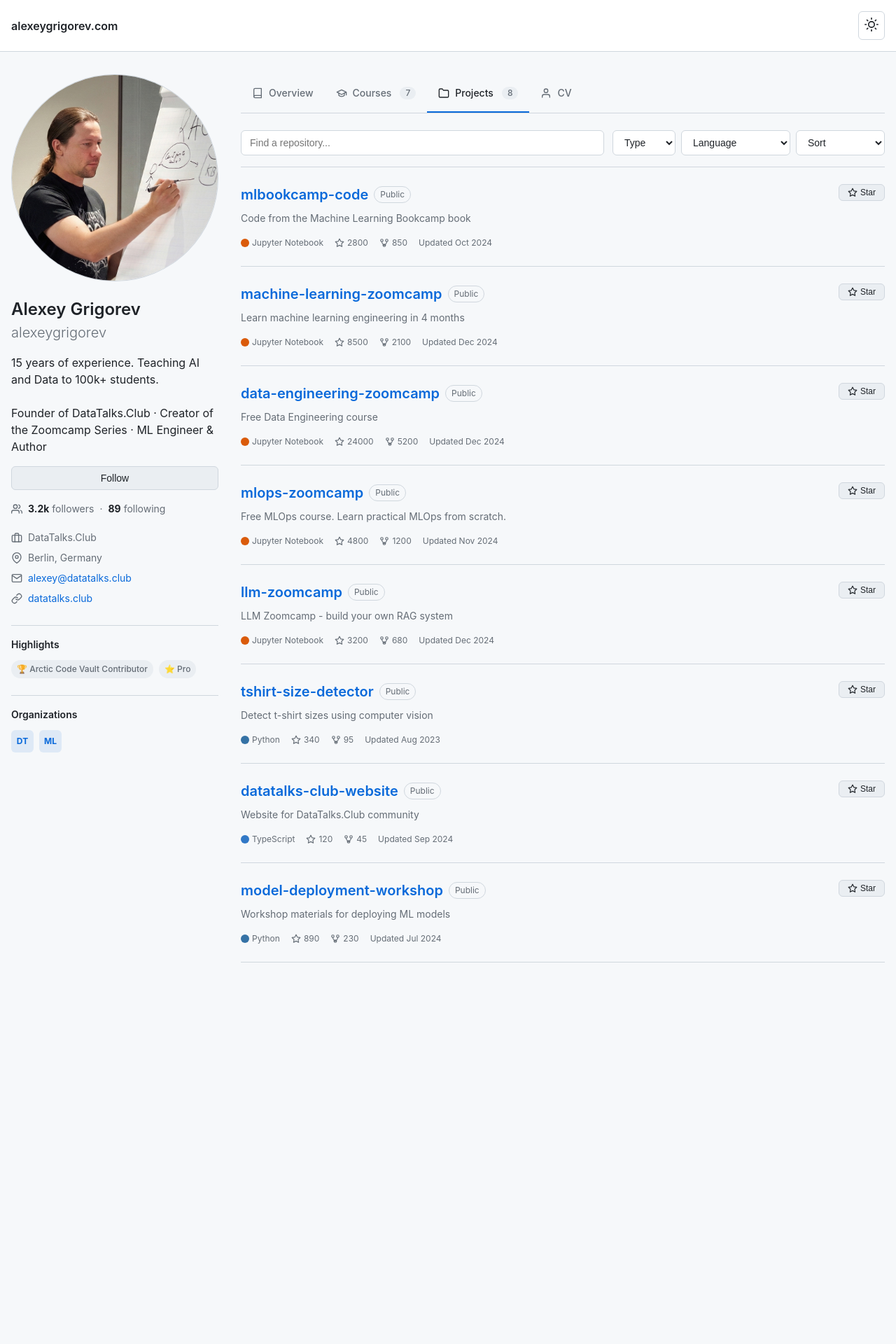
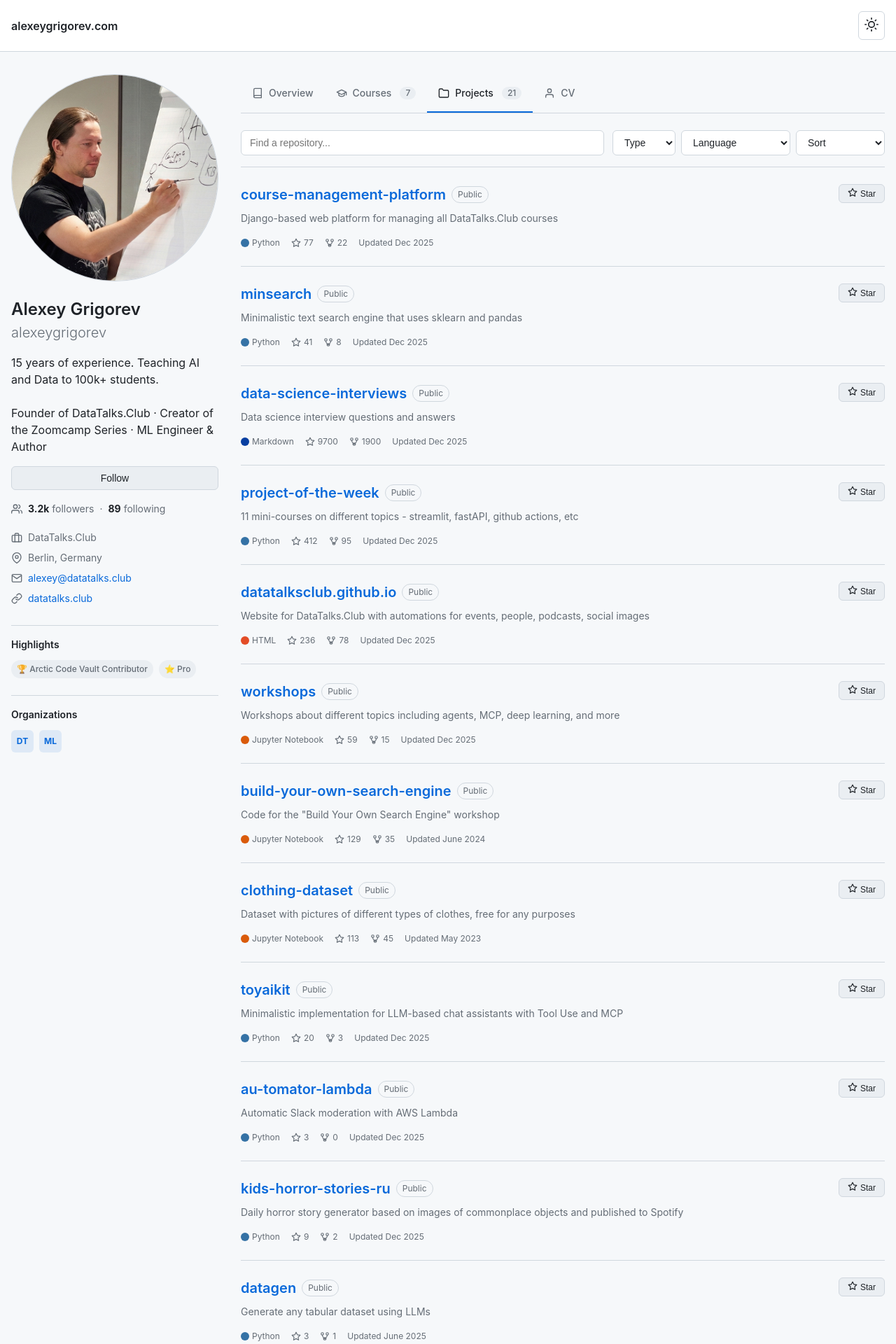
Before and after one commit to alexeygrigorev/alexeygrigorev.github.io, a Jekyll site: the page built from projects.html, in a window 1280 px wide. Shown: the top 1920 px of the page at 70% size. Built offline with Jekyll 4.4.1, drawn with Linux system fonts in a browser that asks for light colours; before the commit the page ends 1407 px from its top, so only the background shows below that; some of the changed text lies outside the part shown.

Commit message:
projects

```diff
--- a/_data/language_colors.yml
+++ b/_data/language_colors.yml
@@ -11,3 +11,5 @@ languages:
   C: "#555555"
   Rust: "#DEA584"
   Swift: "#F05138"
+  Markdown: "#083FA1"
+  HTML: "#E34C26"
--- a/_data/projects.yml
+++ b/_data/projects.yml
@@ -1,64 +1,177 @@
 projects:
-  - name: mlbookcamp-code
-    url: https://github.com/alexeygrigorev/mlbookcamp-code
-    description: Code from the Machine Learning Bookcamp book
+  - name: course-management-platform
+    url: https://github.com/DataTalksClub/course-management-platform
+    description: Django-based web platform for managing all DataTalks.Club courses
+    language: Python
+    stars: 77
+    forks: 22
+    updated: Dec 2025
+
+  - name: minsearch
+    url: https://github.com/alexeygrigorev/minsearch
+    description: Minimalistic text search engine that uses sklearn and pandas
+    language: Python
+    stars: 41
+    forks: 8
+    updated: Dec 2025
+
+  - name: data-science-interviews
+    url: https://github.com/alexeygrigorev/data-science-interviews
+    description: Data science interview questions and answers
+    language: Markdown
+    stars: 9700
+    forks: 1900
+    updated: Dec 2025
+
+  - name: project-of-the-week
+    url: https://github.com/DataTalksClub/project-of-the-week
+    description: 11 mini-courses on different topics - streamlit, fastAPI, github actions, etc
+    language: Python
+    stars: 412
+    forks: 95
+    updated: Dec 2025
+
+  - name: datatalksclub.github.io
+    url: https://github.com/DataTalksClub/datatalksclub.github.io
+    description: Website for DataTalks.Club with automations for events, people, podcasts, social images
+    language: HTML
+    stars: 236
+    forks: 78
+    updated: Dec 2025
+
+  - name: workshops
+    url: https://github.com/alexeygrigorev/workshops
+    description: Workshops about different topics including agents, MCP, deep learning, and more
     language: Jupyter Notebook
-    stars: 2800
-    forks: 850
-    updated: Oct 2024
+    stars: 59
+    forks: 15
+    updated: Dec 2025
 
-  - name: machine-learning-zoomcamp
-    url: https://github.com/DataTalksClub/machine-learning-zoomcamp
-    description: Learn machine learning engineering in 4 months
+  - name: build-your-own-search-engine
+    url: https://github.com/alexeygrigorev/build-your-own-search-engine
+    description: Code for the "Build Your Own Search Engine" workshop
     language: Jupyter Notebook
-    stars: 8500
-    forks: 2100
-    updated: Dec 2024
+    stars: 129
+    forks: 35
+    updated: June 2024
 
-  - name: data-engineering-zoomcamp
-    url: https://github.com/DataTalksClub/data-engineering-zoomcamp
-    description: Free Data Engineering course
+  - name: clothing-dataset
+    url: https://github.com/alexeygrigorev/clothing-dataset
+    description: Dataset with pictures of different types of clothes, free for any purposes
     language: Jupyter Notebook
-    stars: 24000
-    forks: 5200
-    updated: Dec 2024
+    stars: 113
+    forks: 45
+    updated: May 2023
 
-  - name: mlops-zoomcamp
-    url: https://github.com/DataTalksClub/mlops-zoomcamp
-    description: Free MLOps course. Learn practical MLOps from scratch.
-    language: Jupyter Notebook
-    stars: 4800
-    forks: 1200
-    updated: Nov 2024
+  - name: toyaikit
+    url: https://github.com/alexeygrigorev/toyaikit
+    description: Minimalistic implementation for LLM-based chat assistants with Tool Use and MCP
+    language: Python
+    stars: 20
+    forks: 3
+    updated: Dec 2025
 
-  - name: llm-zoomcamp
-    url: https://github.com/DataTalksClub/llm-zoomcamp
-    description: LLM Zoomcamp - build your own RAG system
-    language: Jupyter Notebook
-    stars: 3200
-    forks: 680
-    updated: Dec 2024
+  - name: au-tomator-lambda
+    url: https://github.com/alexeygrigorev/au-tomator-lambda
+    description: Automatic Slack moderation with AWS Lambda
+    language: Python
+    stars: 3
+    forks: 0
+    updated: Dec 2025
 
-  - name: tshirt-size-detector
-    url: https://github.com/alexeygrigorev/tshirt-size-detector
-    description: Detect t-shirt sizes using computer vision
+  - name: kids-horror-stories-ru
+    url: https://github.com/alexeygrigorev/kids-horror-stories-ru
+    description: |
+      Daily horror story generator based on images of commonplace
+      objects and published to Spotify
     language: Python
-    stars: 340
-    forks: 95
-    updated: Aug 2023
+    stars: 9
+    forks: 2
+    updated: Dec 2025
 
-  - name: datatalks-club-website
-    url: https://github.com/DataTalksClub/datatalks-club-website
-    description: Website for DataTalks.Club community
-    language: TypeScript
-    stars: 120
-    forks: 45
-    updated: Sep 2024
+  - name: datagen
+    url: https://github.com/alexeygrigorev/datagen
+    description: Generate any tabular dataset using LLMs
+    language: Python
+    stars: 3
+    forks: 1
+    updated: June 2025
 
-  - name: model-deployment-workshop
-    url: https://github.com/alexeygrigorev/model-deployment-workshop
-    description: Workshop materials for deploying ML models
+  - name: faq
+    url: https://github.com/DataTalksClub/faq
+    description: |
+      FAQ system for DataTalks.Club - all the course questions plus
+      an agent for adding them
     language: Python
-    stars: 890
-    forks: 230
-    updated: Jul 2024
+    stars: 3
+    forks: 1
+    updated: Dec 2025
+
+  - name: ai-data-pipelines
+    url: https://github.com/alexeygrigorev/ai-data-pipelines
+    description: WIP - Data processing pipelines for AI projects
+    language: Python
+    stars: 3
+    forks: 0
+    updated: Dec 2025
+
+  - name: github-project-scorer
+    url: https://github.com/alexeygrigorev/github-project-scorer
+    description: |
+      Analyzes your zoomcamp project and tells you how many points you got
+    language: Python
+    stars: 2
+    forks: 0
+    updated: Sep 2025
+
+  - name: ai-book-generator
+    url: https://github.com/alexeygrigorev/ai-book-generator
+    description: |
+      Uses AI to create a book about any topic in epub, pdf,
+      and audio formats
+    language: Python
+    stars: 1
+    forks: 0
+    updated: Dec 2025
+
+  - name: jaxn
+    url: https://github.com/alexeygrigorev/jaxn
+    description: Streaming JSON parser
+    language: Python
+    stars: 0
+    forks: 0
+    updated: Dec 2025
+
+  - name: mlwiki.org
+    url: https://github.com/alexeygrigorev/mlwiki.org
+    description: |
+      Machine learning wiki maintained since 2013, now migrated to
+      GitHub Pages
+    language: HTML
+    stars: 0
+    forks: 0
+    updated: Dec 2025
+
+  - name: keras-image-helper
+    url: https://github.com/alexeygrigorev/keras-image-helper
+    description: A lightweight library for pre-processing images for pre-trained keras and pytorch models
+    language: Python
+    stars: 13
+    forks: 4
+    updated: Jun 2025
+
+  - name: libbloom-python
+    url: https://github.com/alexeygrigorev/libbloom-python
+    description: FAST bloom filter implementation in C + Python bindings
+    language: C
+    stars: 0
+    forks: 0
+    updated: Mar 2020
+
+  - name: libftrl-python
+    url: https://github.com/alexeygrigorev/libftrl-python
+    description: FAST FTRL implementation in C + Python bindings
+    language: C
+    stars: 123
+    forks: 28
+    updated: June 2019
--- /dev/null
+++ b/_includes/icons/star-filled.html
@@ -0,0 +1,3 @@
+<svg xmlns="http://www.w3.org/2000/svg" width="14" height="14" viewBox="0 0 24 24" fill="#d29922" stroke="#d29922" stroke-width="2" stroke-linecap="round" stroke-linejoin="round">
+  <polygon points="12 2 15.09 8.26 22 9.27 17 14.14 18.18 21.02 12 17.77 5.82 21.02 7 14.14 2 9.27 8.91 8.26 12 2"></polygon>
+</svg>
--- a/_layouts/default.html
+++ b/_layouts/default.html
@@ -35,5 +35,6 @@
 
   <script src="{{ '/assets/js/theme.js' | relative_url }}"></script>
   <script src="{{ '/assets/js/tabs.js' | relative_url }}"></script>
+  <script src="{{ '/assets/js/stars.js' | relative_url }}"></script>
 </body>
 </html>
--- a/assets/css/main.css
+++ b/assets/css/main.css
@@ -733,9 +733,20 @@ body.dark .graph-day.level-4 {
   background-color: var(--secondary);
   color: var(--foreground);
   cursor: pointer;
+  transition: background-color 0.2s ease;
 }
 
 .star-btn:hover {
+  background-color: var(--muted);
+}
+
+.star-btn.starred {
+  background-color: var(--secondary);
+  color: var(--foreground);
+  border-color: var(--border);
+}
+
+.star-btn.starred:hover {
   background-color: var(--muted);
 }
 
--- /dev/null
+++ b/assets/js/stars.js
@@ -0,0 +1,75 @@
+// Star button functionality
+(function() {
+  // Load starred projects from localStorage
+  function getStarredProjects() {
+    const starred = localStorage.getItem('starredProjects');
+    return starred ? JSON.parse(starred) : [];
+  }
+
+  // Save starred projects to localStorage
+  function saveStarredProjects(starred) {
+    localStorage.setItem('starredProjects', JSON.stringify(starred));
+  }
+
+  // Initialize star buttons
+  function initStarButtons() {
+    const starButtons = document.querySelectorAll('.star-btn');
+    const starredProjects = getStarredProjects();
+
+    starButtons.forEach(function(button) {
+      const projectName = button.getAttribute('data-project');
+      const outlineIcon = button.querySelector('.star-icon-outline');
+      const filledIcon = button.querySelector('.star-icon-filled');
+
+      // Set initial state
+      if (starredProjects.includes(projectName)) {
+        button.classList.add('starred');
+        button.querySelector('.star-text').textContent = 'Starred';
+        outlineIcon.style.display = 'none';
+        filledIcon.style.display = '';
+      }
+
+      // Add click handler
+      button.addEventListener('click', function(e) {
+        e.preventDefault();
+        toggleStar(button, projectName);
+      });
+    });
+  }
+
+  // Toggle star state
+  function toggleStar(button, projectName) {
+    let starredProjects = getStarredProjects();
+    const isStarred = button.classList.contains('starred');
+    const textElement = button.querySelector('.star-text');
+    const outlineIcon = button.querySelector('.star-icon-outline');
+    const filledIcon = button.querySelector('.star-icon-filled');
+
+    if (isStarred) {
+      // Unstar
+      button.classList.remove('starred');
+      textElement.textContent = 'Star';
+      outlineIcon.style.display = '';
+      filledIcon.style.display = 'none';
+      starredProjects = starredProjects.filter(function(name) {
+        return name !== projectName;
+      });
+    } else {
+      // Star
+      button.classList.add('starred');
+      textElement.textContent = 'Starred';
+      outlineIcon.style.display = 'none';
+      filledIcon.style.display = '';
+      starredProjects.push(projectName);
+    }
+
+    saveStarredProjects(starredProjects);
+  }
+
+  // Initialize when DOM is ready
+  if (document.readyState === 'loading') {
+    document.addEventListener('DOMContentLoaded', initStarButtons);
+  } else {
+    initStarButtons();
+  }
+})();
--- a/projects.html
+++ b/projects.html
@@ -41,9 +41,10 @@ tab_id: tab-projects
         <a href="{{ project.url }}" class="link project-name">{{ project.name }}</a>
         <span class="public-badge">Public</span>
       </div>
-      <button class="star-btn">
-        {% include icons/star.html %}
-        Star
+      <button class="star-btn" data-project="{{ project.name }}">
+        <span class="star-icon-outline">{% include icons/star.html %}</span>
+        <span class="star-icon-filled" style="display: none;">{% include icons/star-filled.html %}</span>
+        <span class="star-text">Star</span>
       </button>
     </div>
     <p class="project-description">{{ project.description }}</p>
@@ -65,3 +66,7 @@ tab_id: tab-projects
   </div>
   {% endfor %}
 </div>
+
+<div style="margin-top: 1rem; text-align: center;">
+  <a href="https://github.com/alexeygrigorev/" target="_blank" rel="noopener noreferrer" class="link">See all my projects on GitHub →</a>
+</div>
```
